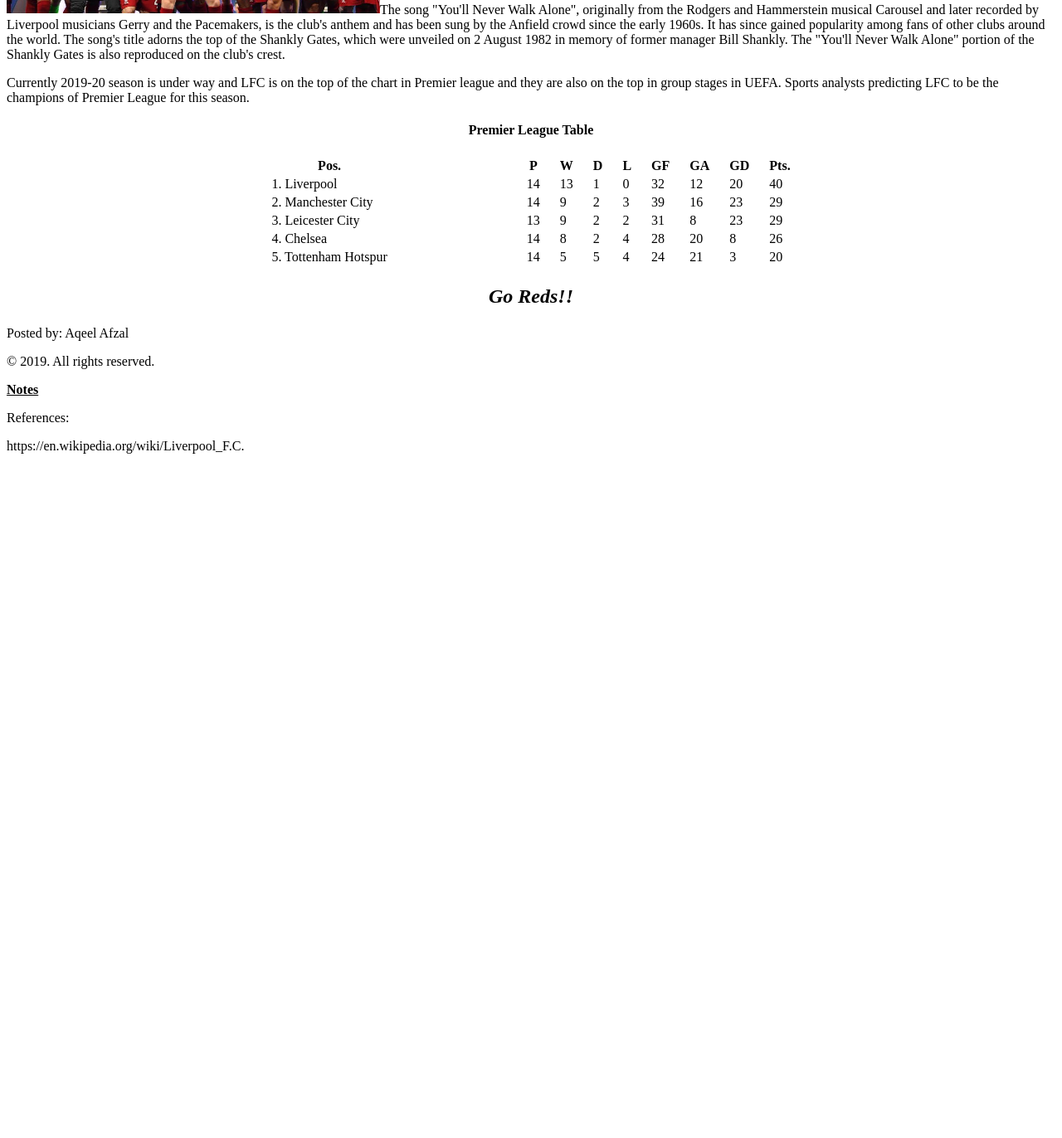
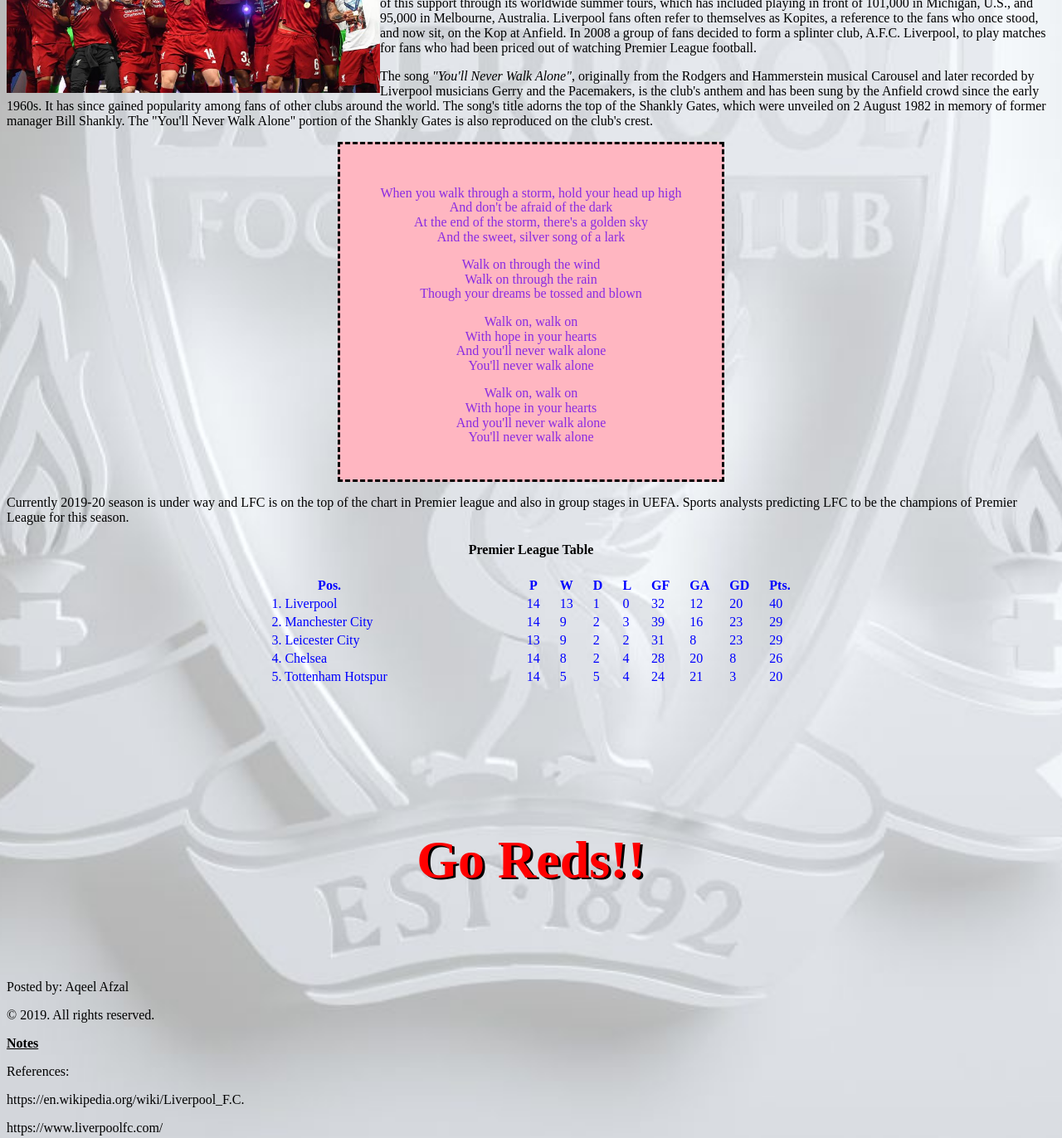
Before and after one commit to aqeel1981/html-me-something, a plain HTML site: page index.html in a window 1280 px wide. Shown: the part 823-2195 px from the top of the page at 83% size. Before the commit the page ends 1386 px from the top, so only its background shows below. Drawn offline with Linux system fonts and the light colour scheme.

Commit message:
Finally webpage is done

```diff
--- a/index.html
+++ b/index.html
@@ -3,18 +3,11 @@
 <html>
     <head>
         <title> My favourite soccer team </title>
-        <!--<style>
-            body{
-                background-image: url("Liverpool_FC_logo_green.png");
-                background-size: cover;
-                background-color: white;
-            }
-        </style>-->
-
+        <link href="styles.css" rel="stylesheet" type="text/css"/>
     </head>
 
     <header>
-            <h1><center><font size="+4">Liverpool FC</font></center></h1>
+            <h1 id="liverpool">Liverpool FC</h1>
             <h2><center><em>&quotYou'll Never Walk Alone.&quot</em></center></h2>
     </header>
 
@@ -27,17 +20,20 @@
                     three UEFA Cups and four UEFA Super Cups, also English records, eighteen League titles, seven FA Cups, a record
                     eight League Cups and fifteen FA Community Shields.
                 </p>
-
+            <figure>
                 <center><img src="images/Anfield.jpg" alt= "Anfield soccer stadium" width="900" height="300"></center>
-
+                <center><figcaption><em>Anfield Stadium, Liverpool, England</em></figcaption></center>
+            </figure>
                 <p>
                     Founded in 1892, the club joined the Football League the following year and has played at Anfield since its formation.
                     Liverpool established itself as a major force in English and European football in the 1970s and 1980s when Bill Shankly,
                     Bob Paisley, Joe Fagan and Kenny Dalglish led the club to a combined eleven League titles and four European Cups. Under
                     the management of Rafael Benítez and captained by homegrown player Steven Gerrard, Liverpool became European champions for
                     the fifth time in 2005, before a sixth title was added under Jürgen Klopp in 2019.
+                </p>
+
                     <img src="images/liverpool champions.jpeg" alt= "LFC won sixth title in 2019" width="450" height="250" align=left>
-                </p>
+
                 <h3>Revenue and Fanbase</h3>
                 <p>
                     Liverpool was the seventh highest-earning football club in the world in 2019, with an annual revenue of €513.7.2 million, and the world's eighth most valuable
@@ -49,17 +45,42 @@
                     to play matches for fans who had been priced out of watching Premier League football.
                 </p>
                 <p>
-                    The song "You'll Never Walk Alone", originally from the Rodgers and Hammerstein musical Carousel and later recorded by Liverpool musicians Gerry and the Pacemakers, is
+                    The song <em>"You'll Never Walk Alone"</em>, originally from the Rodgers and Hammerstein musical Carousel and later recorded by Liverpool musicians Gerry and the Pacemakers, is
                     the club's anthem and has been sung by the Anfield crowd since the early 1960s. It has since gained popularity among fans of other clubs around the world. The song's
                     title adorns the top of the Shankly Gates, which were unveiled on 2 August 1982 in memory of former manager Bill Shankly. The "You'll Never Walk Alone" portion of the
                     Shankly Gates is also reproduced on the club's crest.
+                    <div class="liverpoolsong">
+                            <p><br>When you walk through a storm, hold your head up high</br>
+                            <br>And don't be afraid of the dark</br>
+                            <br>At the end of the storm, there's a golden sky</br>
+                            <br>And the sweet, silver song of a lark</br>
+                            </p>
+                            <p>
+                            <br>Walk on through the wind</br>
+                            <br>Walk on through the rain</br>
+                            <br>Though your dreams be tossed and blown</br>
+                            </p>
+                            <p>
+                            <br>Walk on, walk on</br>
+                            <br>With hope in your hearts</br>
+                            <br>And you'll never walk alone</br>
+                            <br>You'll never walk alone</br>
+                            </p>
+                            <p>
+                            <br>Walk on, walk on</br>
+                            <br>With hope in your hearts</br>
+                            <br>And you'll never walk alone</br>
+                            <br>You'll never walk alone</br>
+                            </p>
+                    </div>
                 </p>
                 <p>
-                    Currently 2019-20 season is under way and LFC is on the top of the chart in Premier league and they are also on the top in group stages in UEFA. Sports analysts predicting
+                    Currently 2019-20 season is under way and LFC is on the top of the chart in Premier league and also in group stages in UEFA. Sports analysts predicting
                     LFC to be the champions of Premier League for this season.
                 </p>
 
                 <h4><center>Premier League Table<center></h4>
+                    <div class="block">
                    <center><table></center>
                         <tr>
                             <th>Pos.</th><th>&nbsp&nbsp&nbsp&nbsp&nbsp&nbsp&nbsp&nbsp&nbsp&nbsp&nbsp&nbsp&nbsp&nbsp&nbsp&nbsp&nbsp&nbsp&nbsp&nbsp
@@ -129,7 +150,8 @@
                             <td>20</td>
                         </tr>
                     </table>
-                <h5><em><font size="+2">Go Reds!!</font></em></h5>
+                    </div>
+                <h5 id="liverpool">Go Reds!!</h5>
             </article>
         </main>
     </body>
@@ -140,5 +162,7 @@
         <p><b><ins>Notes</ins></b></p>
         <p>References:</p>
         <p>https://en.wikipedia.org/wiki/Liverpool_F.C.</p>
+        <p>https://www.liverpoolfc.com/</p>
     </footer>
+
 </html>
--- /dev/null
+++ b/styles.css
@@ -0,0 +1,31 @@
+body{
+    background-image: url('images/liverpool_logo.jpg');
+    background-position: center;
+    background-size: cover;
+    background-repeat:  no-repeat;
+}
+.block{
+    color: blue;
+    height: 200px;
+}
+
+#liverpool{
+    color: red;
+    font-family: serif;
+    text-align: center;
+    font-size: 400%;
+    text-shadow: 3px 2px black;
+}
+
+.liverpoolsong{
+    clear:both;
+    padding:30px;
+    line-height: 55%;
+    color: blueviolet;
+    border: black;
+    background-color: lightpink;
+    text-align: center;
+    width: 400px;
+    border-style: dashed;
+    margin: auto;
+}
```
Also changed, not shown: images/Liverpool_FC_logo_green.png (deleted), images/liverpool_logo.jpg (added).
